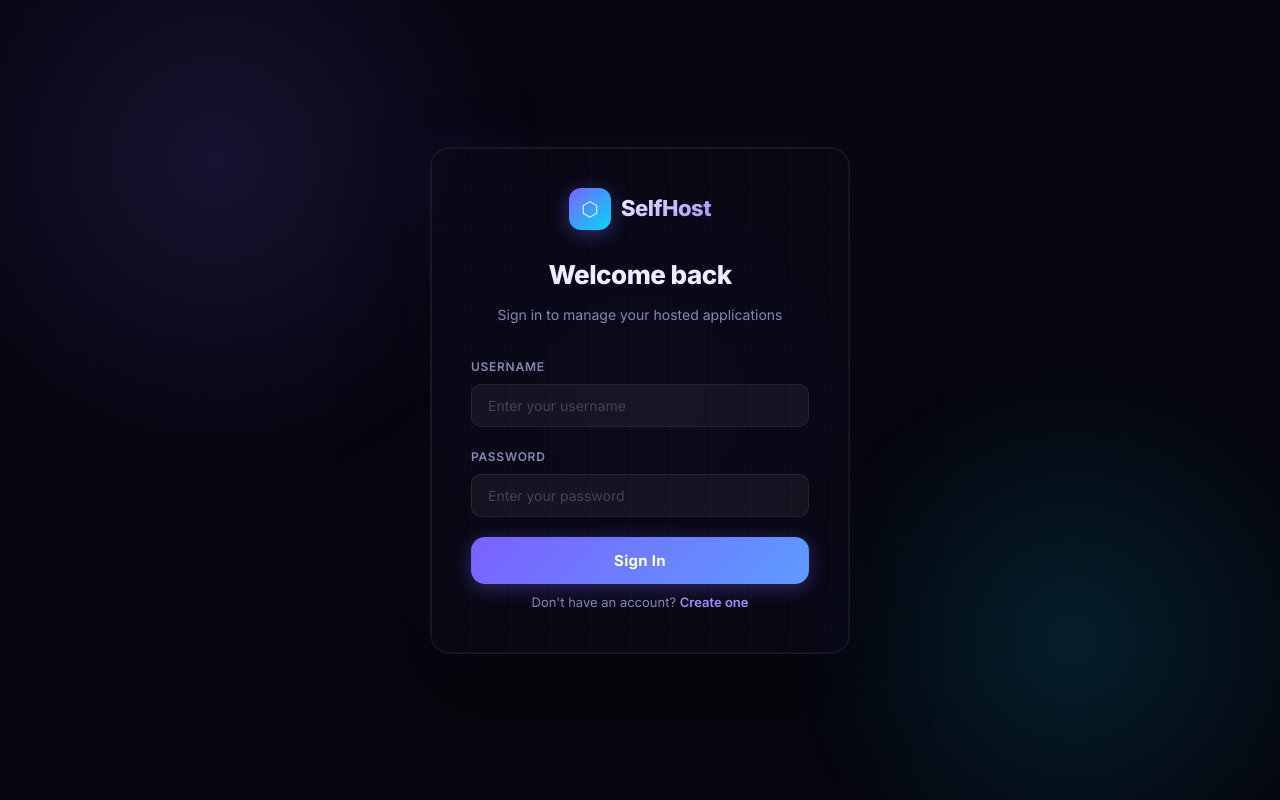
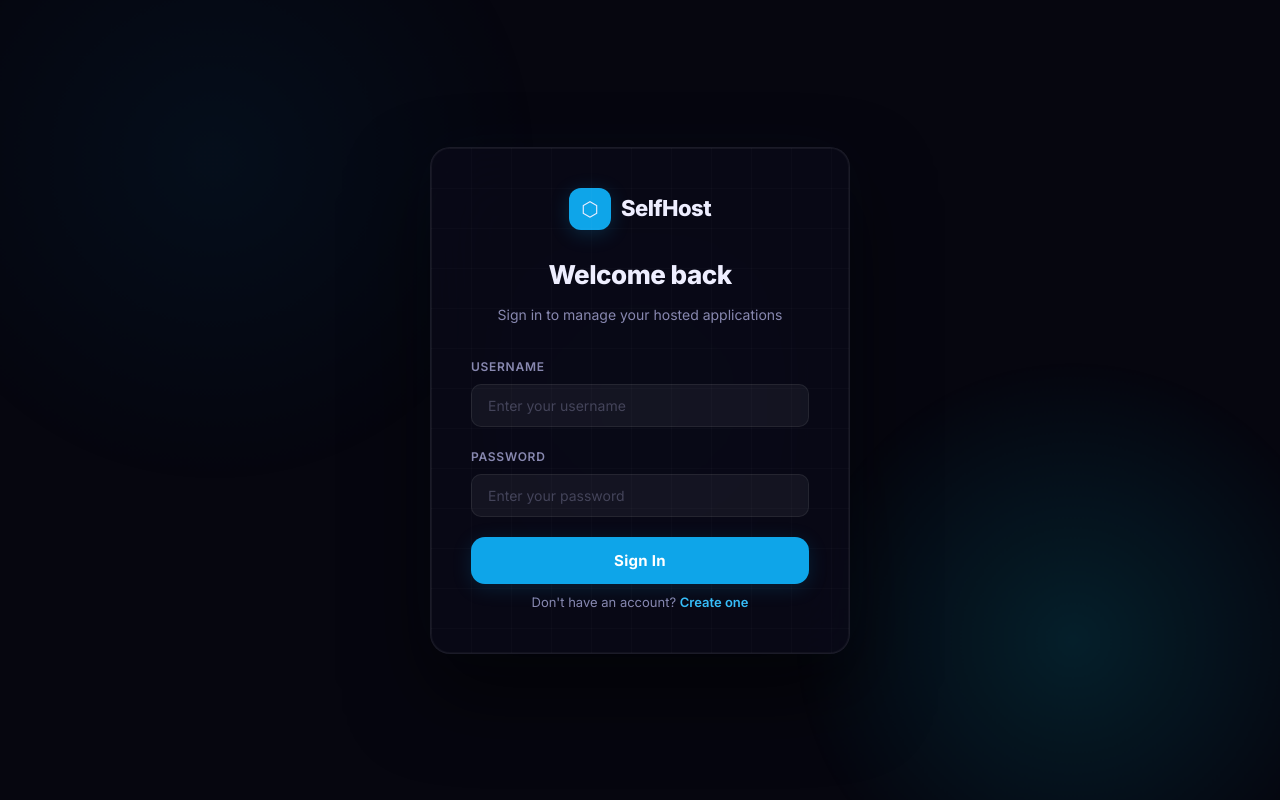
Before and after one commit to ishangautam7/SelfHost, a Next.js app in the folder frontend/: page /login in a window 1280 px wide. Built offline with nearby package versions, Linux system fonts and the light colour scheme; no server answers.

Commit message:
frontend prod -1

```diff
--- a/frontend/app/dashboard/dashboard.module.css
+++ b/frontend/app/dashboard/dashboard.module.css
@@ -36,23 +36,20 @@
 .logoMark {
   width: 34px;
   height: 34px;
-  background: linear-gradient(135deg, #7b61ff, #00d9f5);
+  background: var(--accent);
   border-radius: 9px;
   display: flex;
   align-items: center;
   justify-content: center;
   font-size: 16px;
-  box-shadow: 0 2px 12px rgba(123, 97, 255, 0.4);
+  box-shadow: 0 2px 12px rgba(14, 165, 233, 0.2);
   flex-shrink: 0;
 }
 
 .logoText {
   font-size: 17px;
   font-weight: 800;
-  background: linear-gradient(135deg, #eeeeff, #a78bfa);
-  -webkit-background-clip: text;
-  -webkit-text-fill-color: transparent;
-  background-clip: text;
+  color: var(--text-primary);
   letter-spacing: -0.3px;
 }
 
@@ -102,10 +99,7 @@
 }
 
 .welcomeText h1 span {
-  background: linear-gradient(135deg, #a78bfa, #00d9f5);
-  -webkit-background-clip: text;
-  -webkit-text-fill-color: transparent;
-  background-clip: text;
+  color: var(--accent);
 }
 
 .welcomeText p {
@@ -186,20 +180,20 @@
   background: var(--bg-card);
   border: 1px solid var(--border);
   border-radius: var(--r-lg);
-  padding: 20px 24px;
+  padding: 24px;
   backdrop-filter: blur(20px);
   display: flex;
-  align-items: center;
-  gap: 24px;
-  flex-wrap: wrap;
+  flex-direction: column;
+  align-items: stretch;
+  gap: 16px;
 }
 
 .apiIcon {
   width: 40px;
   height: 40px;
   border-radius: 10px;
-  background: linear-gradient(135deg, rgba(123,97,255,0.2), rgba(0,217,245,0.15));
-  border: 1px solid rgba(123, 97, 255, 0.3);
+  background: rgba(14, 165, 233, 0.1);
+  border: 1px solid rgba(14, 165, 233, 0.25);
   display: flex;
   align-items: center;
   justify-content: center;
@@ -235,8 +229,8 @@
   font-family: 'JetBrains Mono', monospace;
   font-size: 12px;
   color: var(--accent-light);
-  background: rgba(123, 97, 255, 0.1);
-  border: 1px solid rgba(123, 97, 255, 0.2);
+  background: rgba(14, 165, 233, 0.05);
+  border: 1px solid rgba(14, 165, 233, 0.15);
   padding: 8px 14px;
   border-radius: var(--r-sm);
   max-width: 340px;
@@ -347,8 +341,8 @@
   flex-direction: column;
   gap: 4px;
   padding: 10px 14px;
-  background: rgba(123, 97, 255, 0.06);
-  border: 1px solid rgba(123, 97, 255, 0.15);
+  background: rgba(14, 165, 233, 0.05);
+  border: 1px solid rgba(14, 165, 233, 0.15);
   border-radius: var(--r-sm);
 }
 
@@ -446,3 +440,64 @@
   from { opacity: 0; transform: translateY(20px); }
   to   { opacity: 1; transform: translateY(0); }
 }
+
+.apiTop {
+  display: flex;
+  align-items: center;
+  gap: 20px;
+  flex-wrap: wrap;
+  width: 100%;
+}
+
+.cliContainer {
+  margin-top: 4px;
+  border-top: 1px solid var(--border);
+  padding-top: 16px;
+  display: flex;
+  flex-direction: column;
+  gap: 10px;
+  width: 100%;
+}
+
+.cliTitle {
+  font-size: 11px;
+  font-weight: 700;
+  text-transform: uppercase;
+  letter-spacing: 0.08em;
+  color: var(--text-secondary);
+}
+
+.commandBlock {
+  background: #040409;
+  border: 1px solid var(--border);
+  border-radius: var(--r-sm);
+  padding: 12px 16px;
+  display: flex;
+  align-items: center;
+  justify-content: space-between;
+  gap: 16px;
+  transition: all var(--t-base);
+  width: 100%;
+}
+
+.commandBlock:hover {
+  border-color: rgba(14, 165, 233, 0.3);
+}
+
+.commandText {
+  font-family: 'JetBrains Mono', 'Fira Code', monospace;
+  font-size: 12px;
+  color: #e2e8f0;
+  white-space: nowrap;
+  overflow-x: auto;
+  flex-grow: 1;
+}
+
+.commandText::-webkit-scrollbar {
+  height: 4px;
+}
+
+.commandText::-webkit-scrollbar-thumb {
+  background: rgba(255, 255, 255, 0.08);
+  border-radius: var(--r-full);
+}
--- a/frontend/app/deploy/deploy.module.css
+++ b/frontend/app/deploy/deploy.module.css
@@ -47,22 +47,19 @@
 .logoMark {
   width: 34px;
   height: 34px;
-  background: linear-gradient(135deg, #7b61ff, #00d9f5);
+  background: var(--accent);
   border-radius: 9px;
   display: flex;
   align-items: center;
   justify-content: center;
   font-size: 16px;
-  box-shadow: 0 2px 12px rgba(123, 97, 255, 0.4);
+  box-shadow: 0 2px 12px rgba(14, 165, 233, 0.2);
 }
 
 .logoText {
   font-size: 17px;
   font-weight: 800;
-  background: linear-gradient(135deg, #eeeeff, #a78bfa);
-  -webkit-background-clip: text;
-  -webkit-text-fill-color: transparent;
-  background-clip: text;
+  color: var(--text-primary);
   letter-spacing: -0.3px;
 }
 
@@ -203,13 +200,13 @@
   border-radius: 50%;
   background: white;
   border: 2px solid var(--accent);
-  box-shadow: 0 0 8px rgba(123, 97, 255, 0.5);
+  box-shadow: 0 0 8px rgba(14, 165, 233, 0.3);
   cursor: pointer;
   transition: box-shadow 0.15s;
 }
 
 .range::-webkit-slider-thumb:hover {
-  box-shadow: 0 0 16px rgba(123, 97, 255, 0.7);
+  box-shadow: 0 0 16px rgba(14, 165, 233, 0.5);
 }
 
 .rangeValue {
@@ -227,18 +224,19 @@
   padding: 15px;
   font-size: 15px;
   font-weight: 700;
-  background: linear-gradient(135deg, #7b61ff, #5e9bff);
+  background: var(--accent);
   color: white;
   border-radius: var(--r-md);
   border: none;
-  box-shadow: 0 4px 20px rgba(123, 97, 255, 0.35);
+  box-shadow: 0 4px 20px rgba(14, 165, 233, 0.15);
   transition: all 0.25s ease;
   letter-spacing: 0.02em;
 }
 
 .submitBtn:hover:not(:disabled) {
   transform: translateY(-2px);
-  box-shadow: 0 8px 32px rgba(123, 97, 255, 0.5);
+  box-shadow: 0 8px 32px rgba(14, 165, 233, 0.25);
+  background: var(--accent-light);
 }
 .submitBtn:disabled {
   opacity: 0.6;
@@ -266,8 +264,8 @@
 }
 
 .previewUrl {
-  background: rgba(123, 97, 255, 0.08);
-  border: 1px solid rgba(123, 97, 255, 0.2);
+  background: rgba(14, 165, 233, 0.05);
+  border: 1px solid rgba(14, 165, 233, 0.2);
   border-radius: var(--r-sm);
   padding: 12px 16px;
   margin-bottom: 16px;
--- a/frontend/app/globals.css
+++ b/frontend/app/globals.css
@@ -14,7 +14,7 @@
   /* Borders */
   --border: rgba(255, 255, 255, 0.07);
   --border-hover: rgba(255, 255, 255, 0.15);
-  --border-focus: rgba(123, 97, 255, 0.6);
+  --border-focus: rgba(14, 165, 233, 0.5);
 
   /* Text */
   --text-primary: #eeeeff;
@@ -22,13 +22,13 @@
   --text-muted: #44445a;
   --text-inverse: #0a0a18;
 
-  /* Accent — violet/cyan duotone */
-  --accent: #7b61ff;
-  --accent-dim: #5a44cc;
-  --accent-light: #a78bfa;
-  --accent-glow: rgba(123, 97, 255, 0.35);
-  --accent-gradient: linear-gradient(135deg, #7b61ff 0%, #00d9f5 100%);
-  --accent-gradient-hover: linear-gradient(135deg, #a78bfa 0%, #22eeff 100%);
+  /* Accent — classic sky blue */
+  --accent: #0ea5e9;
+  --accent-dim: #0284c7;
+  --accent-light: #38bdf8;
+  --accent-glow: rgba(14, 165, 233, 0.2);
+  --accent-gradient: #0ea5e9;
+  --accent-gradient-hover: #38bdf8;
 
   /* Semantic colours */
   --success: #00e5a0;
@@ -105,7 +105,7 @@ input, textarea, select { font-family: inherit; outline: none; }
   height: 900px;
   top: -300px;
   left: -200px;
-  background: radial-gradient(circle, rgba(123, 97, 255, 0.12) 0%, transparent 70%);
+  background: radial-gradient(circle, rgba(14, 165, 233, 0.06) 0%, transparent 70%);
   animation: orb-drift-1 18s ease-in-out infinite alternate;
 }
 
@@ -116,7 +116,7 @@ input, textarea, select { font-family: inherit; outline: none; }
   height: 700px;
   bottom: -200px;
   right: -100px;
-  background: radial-gradient(circle, rgba(0, 217, 245, 0.1) 0%, transparent 70%);
+  background: radial-gradient(circle, rgba(0, 217, 245, 0.04) 0%, transparent 70%);
   animation: orb-drift-2 22s ease-in-out infinite alternate;
 }
 
@@ -168,12 +168,12 @@ input, textarea, select { font-family: inherit; outline: none; }
 .btn-primary {
   background: var(--accent);
   color: white;
-  border-color: rgba(123, 97, 255, 0.3);
-  box-shadow: 0 2px 12px rgba(123, 97, 255, 0.25);
+  border-color: rgba(14, 165, 233, 0.3);
+  box-shadow: 0 2px 12px rgba(14, 165, 233, 0.15);
 }
 .btn-primary:hover {
   background: var(--accent-light);
-  box-shadow: 0 4px 24px rgba(123, 97, 255, 0.5);
+  box-shadow: 0 4px 24px rgba(14, 165, 233, 0.3);
   transform: translateY(-1px);
 }
 
@@ -181,11 +181,11 @@ input, textarea, select { font-family: inherit; outline: none; }
   background: var(--accent-gradient);
   color: white;
   border: none;
-  box-shadow: 0 4px 20px rgba(123, 97, 255, 0.3);
+  box-shadow: 0 4px 20px rgba(14, 165, 233, 0.15);
 }
 .btn-gradient:hover {
   background: var(--accent-gradient-hover);
-  box-shadow: 0 6px 32px rgba(123, 97, 255, 0.5);
+  box-shadow: 0 6px 32px rgba(14, 165, 233, 0.3);
   transform: translateY(-2px);
 }
 
--- a/frontend/app/login/auth.module.css
+++ b/frontend/app/login/auth.module.css
@@ -22,7 +22,7 @@
   height: 700px;
   top: -200px;
   left: -150px;
-  background: radial-gradient(circle, rgba(123, 97, 255, 0.14) 0%, transparent 65%);
+  background: radial-gradient(circle, rgba(14, 165, 233, 0.06) 0%, transparent 65%);
   animation: drift1 16s ease-in-out infinite alternate;
 }
 
@@ -43,7 +43,7 @@
   top: 50%;
   left: 50%;
   transform: translate(-50%, -50%);
-  background: radial-gradient(circle, rgba(123, 97, 255, 0.06) 0%, transparent 70%);
+  background: radial-gradient(circle, rgba(14, 165, 233, 0.03) 0%, transparent 70%);
   animation: drift3 12s ease-in-out infinite alternate;
 }
 
@@ -74,7 +74,7 @@
   box-shadow:
     0 0 0 1px rgba(255,255,255,0.04) inset,
     0 40px 80px rgba(0,0,0,0.6),
-    0 0 60px rgba(123,97,255,0.08);
+    0 0 60px rgba(14,165,233,0.04);
   animation: fadeInScale 0.5s ease forwards;
 }
 
@@ -99,23 +99,20 @@
 .logoMark {
   width: 42px;
   height: 42px;
-  background: linear-gradient(135deg, #7b61ff, #00d9f5);
+  background: var(--accent);
   border-radius: 12px;
   display: flex;
   align-items: center;
   justify-content: center;
   font-size: 20px;
-  box-shadow: 0 4px 20px rgba(123, 97, 255, 0.4);
+  box-shadow: 0 4px 20px rgba(14, 165, 233, 0.2);
   flex-shrink: 0;
 }
 
 .logoText {
   font-size: 22px;
   font-weight: 800;
-  background: linear-gradient(135deg, #eeeeff, #a78bfa);
-  -webkit-background-clip: text;
-  -webkit-text-fill-color: transparent;
-  background-clip: text;
+  color: var(--text-primary);
   letter-spacing: -0.5px;
 }
 
@@ -163,20 +160,21 @@
   padding: 14px;
   font-size: 15px;
   font-weight: 700;
-  background: linear-gradient(135deg, #7b61ff, #5e9bff);
+  background: var(--accent);
   color: white;
   border-radius: var(--r-md);
   border: none;
   position: relative;
   overflow: hidden;
   transition: all 0.25s ease;
-  box-shadow: 0 4px 20px rgba(123, 97, 255, 0.35);
+  box-shadow: 0 4px 20px rgba(14, 165, 233, 0.15);
   letter-spacing: 0.02em;
 }
 
 .submitBtn:hover:not(:disabled) {
   transform: translateY(-2px);
-  box-shadow: 0 8px 32px rgba(123, 97, 255, 0.5);
+  box-shadow: 0 8px 32px rgba(14, 165, 233, 0.25);
+  background: var(--accent-light);
 }
 
 .submitBtn:active:not(:disabled) {
```
Also changed, not shown: frontend/app/dashboard/page.tsx (+49 -1 lines), frontend/app/page.module.css (+13 -16 lines), frontend/app/page.tsx (+1 -9 lines).
